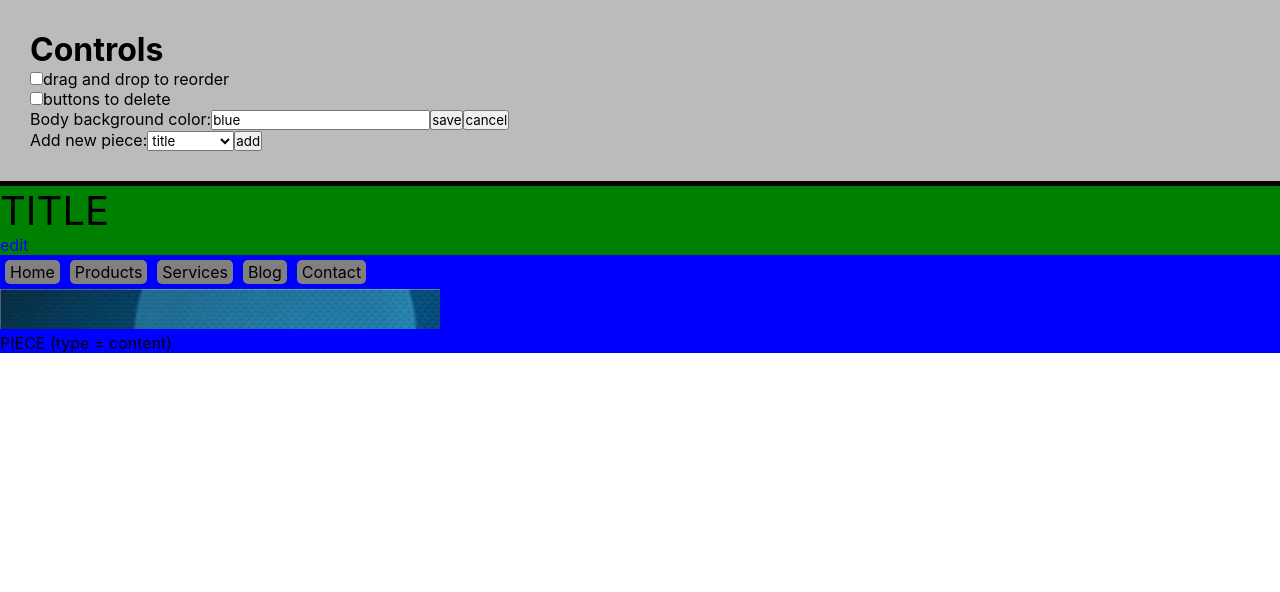
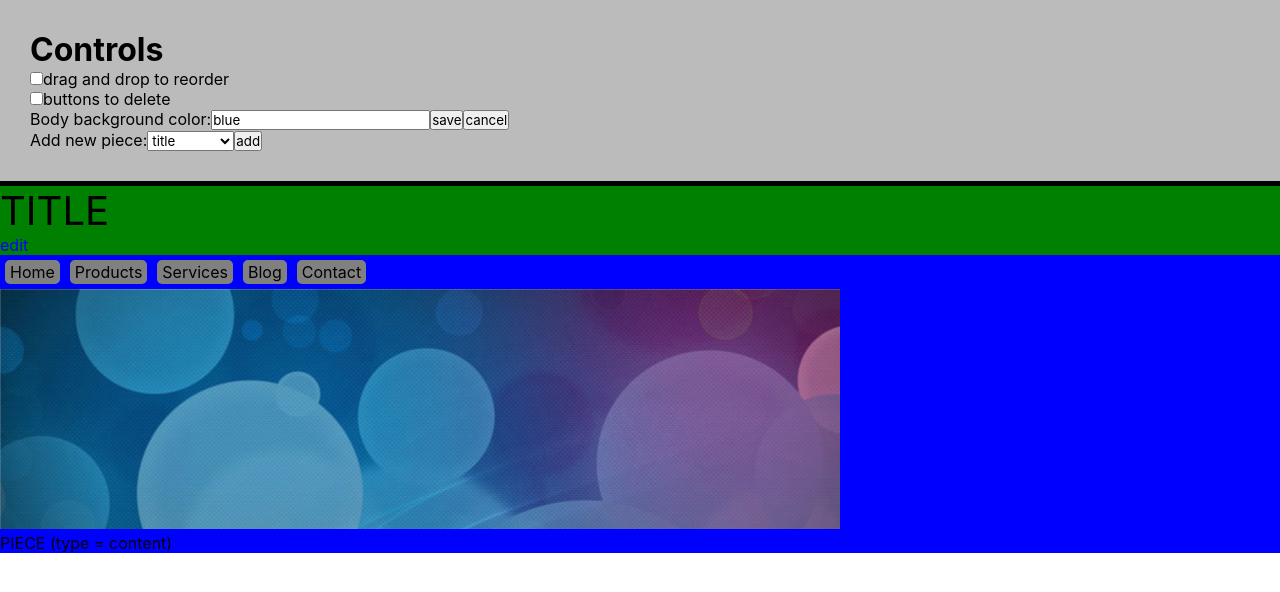
Before and after one commit to bananno/designer, a React (Create React App) app: page / in a window 1280 px wide. Shown: the top 592 px of the page. Built offline with nearby package versions, Linux system fonts and the light colour scheme.

Commit message:
Adjust css for banner piece

```diff
--- a/src/pieces/pieces.css
+++ b/src/pieces/pieces.css
@@ -22,7 +22,9 @@
 /* BANNER */
 
 .piece.banner {
-  width: 400px;
+  width: 800px;
+  height: 200px;
+  background-size: 1000px;
   background-color: white;
   padding: 20px;
   display: inline-block;
```
